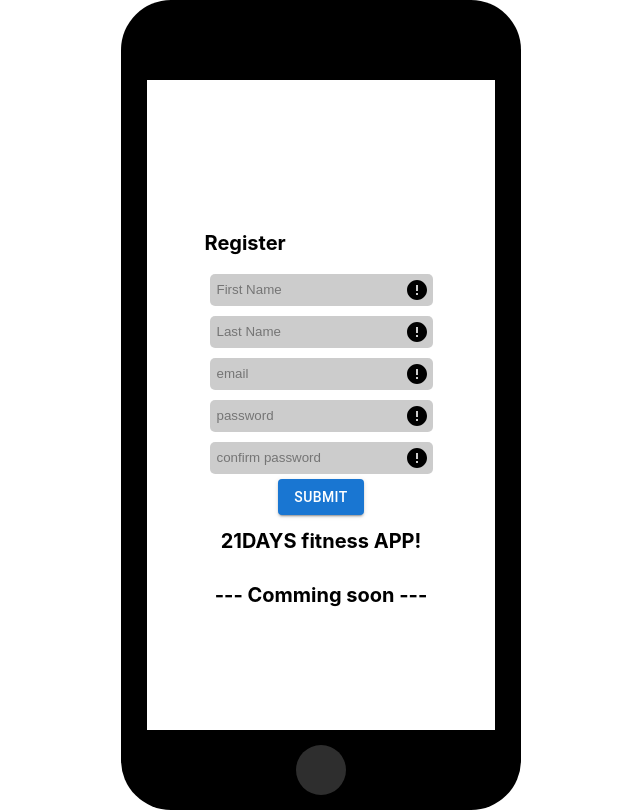
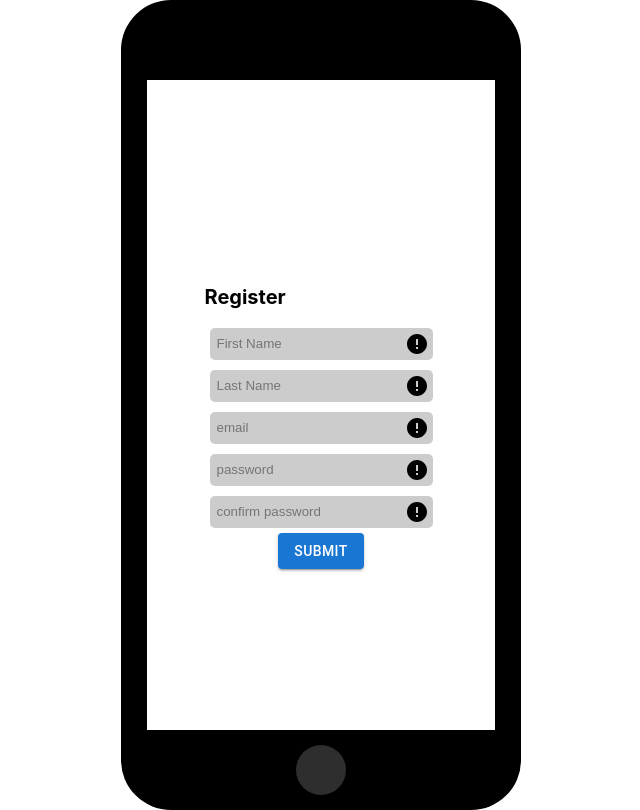
Before and after one commit to agusNiko/21DAYS-fitness-client, a React (Create React App) app: page / in a window 1280 px wide. Shown: the whole page, without its empty margins (319-959 px from the left). Built offline with nearby package versions, Linux system fonts and the light colour scheme.

Commit message:
Clean main view

```diff
--- a/src/components/main-view/main-view.jsx
+++ b/src/components/main-view/main-view.jsx
@@ -15,8 +15,6 @@ class MainView extends React.Component {
     return (
       <div className="main-view">
         <RegistrationView />
-        <h1 className="">21DAYS fitness APP!</h1>
-        <h2>--- Comming soon ---</h2>
       </div>
     );
   }
```
